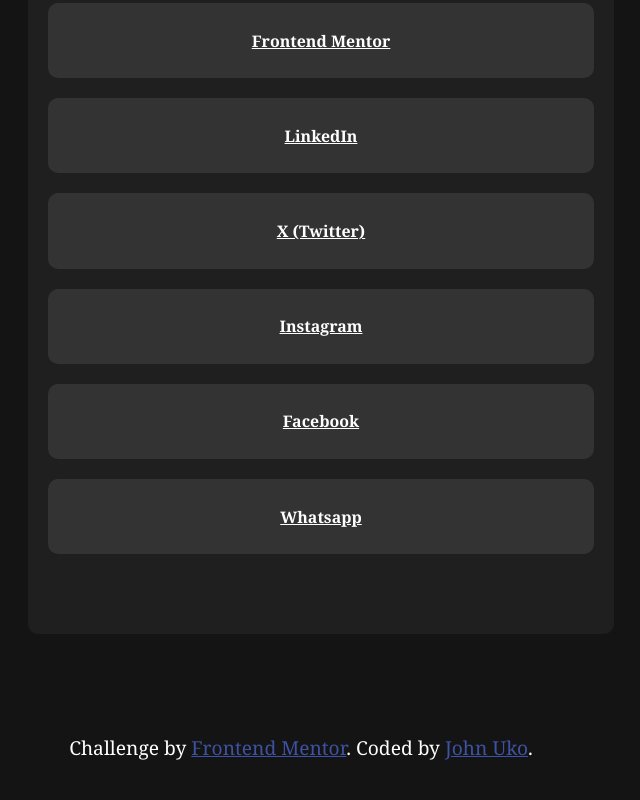
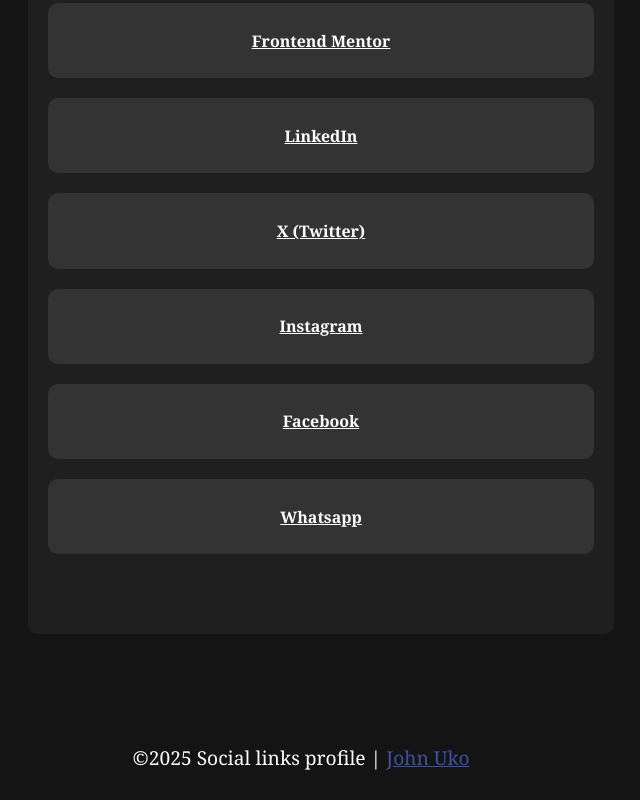
Before and after one commit to John-Uko/Social-media-Portfolio, a plain HTML site: page index.html in a window 1280 px wide. Shown: the part 658-1458 px from the top of the page, without its empty margins (339-979 px from the left). Before the commit the page ends 1427 px from the top, so only its background shows below. Drawn offline with Linux system fonts and the light colour scheme.

Commit message:
added little JS

```diff
--- a/index.html
+++ b/index.html
@@ -32,9 +32,11 @@
 </main>
 <footer>
   <div class="attribution">
-    Challenge by <a href="https://www.frontendmentor.io?ref=challenge" target="_blank">Frontend Mentor</a>.
-    Coded by <a href="https://github.com/John-Uko" target="_blank">John Uko</a>.
+    <p>&copy;<span id="year"></span> Social links profile | <a href="https://github.com/John-Uko" target="_blank"> John Uko</a></p>
   </div>
 </footer>
+<script>
+  document.getElementById('year').textContent = new Date().getFullYear();
+</script>
 </body>
 </html>
```
